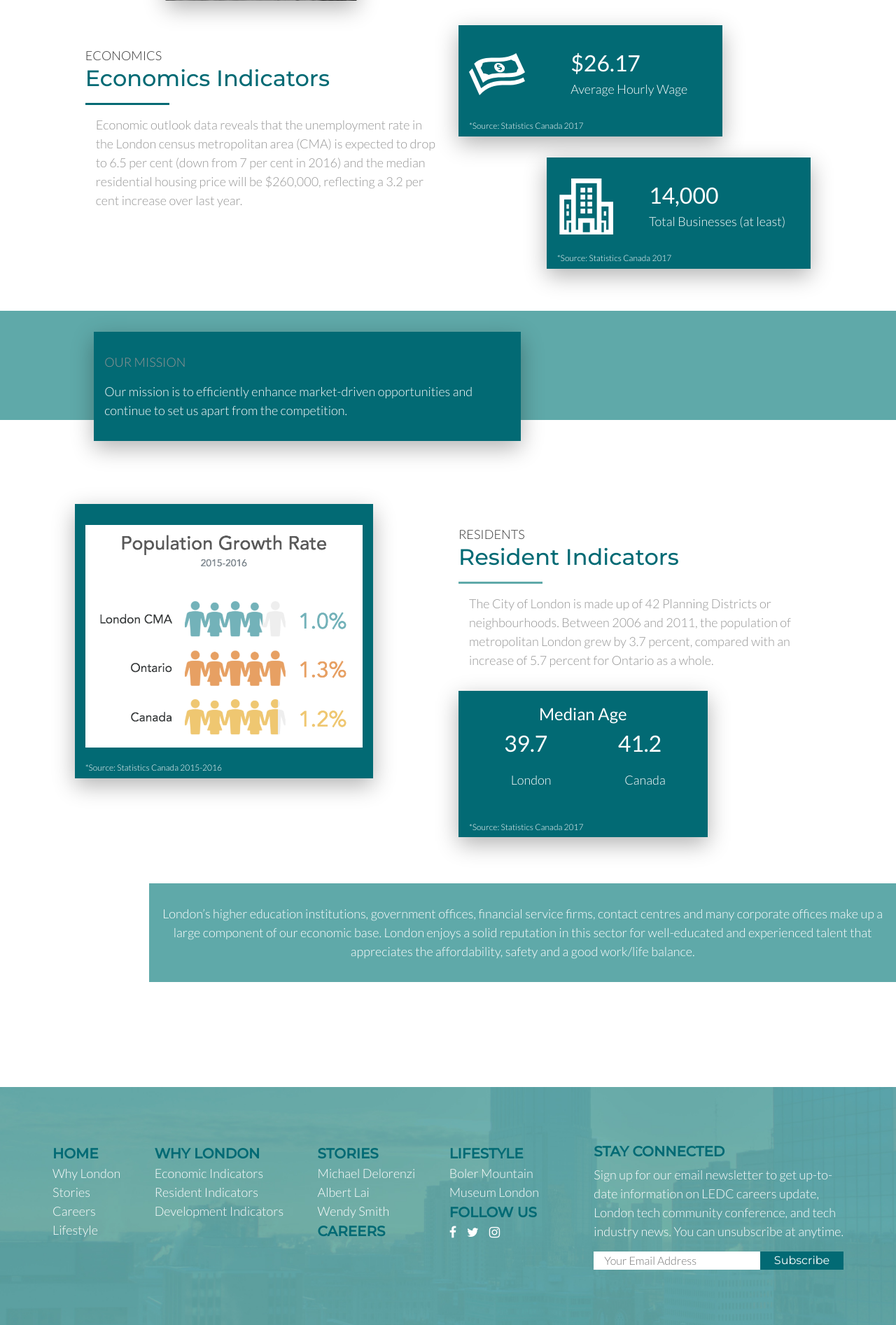
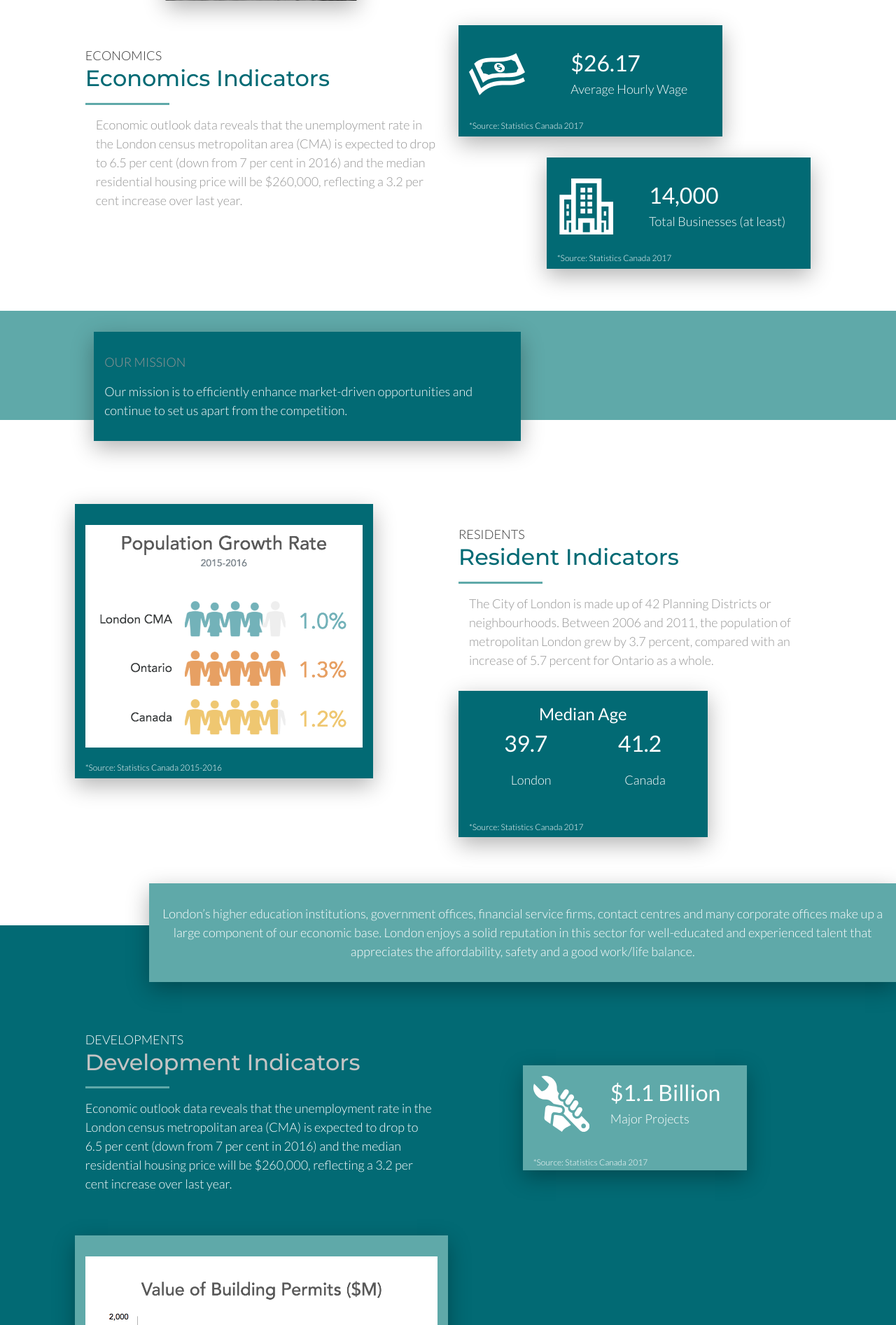
Before and after one commit to jaoueis/fwyllie_ledc, a PHP site: page /why-london.php in a window 1280 px wide. Shown: the part 1108-3001 px from the top of the page at 70% size. Run offline with PHP 8.4, Linux system fonts and the light colour scheme.

Commit message:
set up why london page

```diff
--- a/css/styles.css
+++ b/css/styles.css
@@ -587,8 +587,8 @@ body.no-scroll {
     position: absolute;
     z-index: 1;
     left: 0;
-    background: #026a74;
-    top: 34%;
+    background: #5fa9a9;
+    top: 31%;
     left: 0; }
     @media screen and (min-width: 62rem) {
       .economic-text-wrap .left-hr {
@@ -657,7 +657,7 @@ body.no-scroll {
 
 @media screen and (min-width: 62rem) {
   .resident-wrap {
-    padding: 0 15px 150px 15px; } }
+    padding: 0 15px 0 15px; } }
 
 .resident-text {
   padding: 30px 15px; }
@@ -736,5 +736,101 @@ body.no-scroll {
 .why-quote-wrap {
   background: #5fa9a9;
   padding: 30px 15px;
-  margin-top: 120px;
+  margin-top: 30px;
   text-align: center; }
+  @media screen and (min-width: 62rem) {
+    .why-quote-wrap {
+      padding: 0;
+      height: 60px;
+      margin-top: 120px; }
+      .why-quote-wrap .why-quote {
+        position: absolute;
+        z-index: 99;
+        padding: 30px 15px;
+        background: #5fa9a9;
+        box-shadow: 0 10px 30px rgba(0, 0, 0, 0.3); } }
+
+.development-wrap {
+  background: #026a74; }
+  @media screen and (min-width: 62rem) {
+    .development-wrap {
+      padding: 120px 15px 60px 15px; } }
+
+.dev-text {
+  padding: 30px 15px;
+  background: #026a74; }
+  .dev-text h2 {
+    margin-bottom: 30px; }
+  .dev-text .left-hr {
+    content: "";
+    width: 40px;
+    height: 3px;
+    position: absolute;
+    z-index: 1;
+    left: 0;
+    background: #5fa9a9;
+    top: 34%; }
+    @media screen and (min-width: 62rem) {
+      .dev-text .left-hr {
+        width: 120px; } }
+    @media screen and (min-width: 40rem) {
+      .dev-text .left-hr {
+        top: 46%; } }
+  @media screen and (min-width: 62rem) {
+    .dev-text h2 {
+      margin-bottom: 15px; }
+    .dev-text .left-hr {
+      position: static; }
+    .dev-text p {
+      margin-top: 15px; } }
+
+.major-pro-wrap {
+  background: #5fa9a9;
+  padding: 30px 15px 5px 15px;
+  box-shadow: 0 10px 30px rgba(0, 0, 0, 0.3);
+  margin-bottom: 30px; }
+  .major-pro-wrap .major-pro-pos {
+    display: flex; }
+    @media screen and (min-width: 62rem) {
+      .major-pro-wrap .major-pro-pos {
+        margin-bottom: 30px; } }
+  .major-pro-wrap img {
+    width: 100px;
+    flex-grow: 1;
+    margin-bottom: 15px; }
+    @media screen and (min-width: 62rem) {
+      .major-pro-wrap img {
+        width: 80px;
+        height: 80px;
+        margin-bottom: 0;
+        flex-grow: 0; } }
+  .major-pro-wrap .major-pro-desc {
+    flex-grow: 1;
+    margin-left: 15px;
+    padding-top: 30px; }
+    .major-pro-wrap .major-pro-desc span {
+      font-size: 2rem;
+      font-weight: 400; }
+    @media screen and (min-width: 62rem) {
+      .major-pro-wrap .major-pro-desc {
+        margin-left: 30px;
+        padding-top: 0; } }
+  .major-pro-wrap .span-title-white {
+    text-transform: none;
+    font-size: 0.75rem; }
+  @media screen and (min-width: 62rem) {
+    .major-pro-wrap {
+      padding: 15px 15px 5px 15px;
+      height: 150px;
+      margin-top: 80px; } }
+
+.building-permits-wrap {
+  background: #5fa9a9;
+  padding: 30px 15px;
+  box-shadow: 0 10px 30px rgba(0, 0, 0, 0.3);
+  margin-bottom: 30px; }
+  .building-permits-wrap img {
+    width: 100%; }
+  @media screen and (min-width: 62rem) {
+    .building-permits-wrap {
+      margin-top: 30px; } }
--- /dev/null
+++ b/sass/_why-development.scss
@@ -0,0 +1,92 @@
+.development-wrap {
+    background: $dark-blue;
+    @media screen and (min-width: 62rem) {
+        padding: 120px 15px 60px 15px;
+    }
+}
+
+.dev-text {
+    padding: 30px 15px;
+    background: $dark-blue;
+    h2 {
+        margin-bottom: 30px;
+    }
+    .left-hr {
+        @include left-hr;
+        background: $light-blue;
+        top: 34%;
+        @media screen and (min-width: 40rem) {
+            top: 46%;
+        }
+    }
+    @media screen and (min-width: 62rem) {
+        h2 {
+            margin-bottom: 15px;
+        }
+        .left-hr {
+            position: static;
+        }
+        p {
+            margin-top: 15px
+        }
+    }
+}
+
+.major-pro-wrap {
+    background: $light-blue;
+    padding: 30px 15px 5px 15px;
+    box-shadow: 0 10px 30px rgba(0, 0, 0, .3);
+    margin-bottom: 30px;
+    .major-pro-pos {
+        display: flex;
+        @media screen and (min-width: 62rem) {
+            margin-bottom: 30px;
+        }
+    }
+    img {
+        width: 100px;
+        flex-grow: 1;
+        margin-bottom: 15px;
+        @media screen and (min-width: 62rem) {
+            width: 80px;
+            height: 80px;
+            margin-bottom: 0;
+            flex-grow: 0;
+        }
+    }
+    .major-pro-desc {
+        flex-grow: 1;
+        margin-left: 15px;
+        padding-top: 30px;
+        span {
+            font-size: 2rem;
+            font-weight: 400;
+        }
+        @media screen and (min-width: 62rem) {
+            margin-left: 30px;
+            padding-top: 0;
+        }
+    }
+    .span-title-white {
+        text-transform: none;
+        font-size: 0.75rem;
+    }
+    @media screen and (min-width: 62rem) {
+        padding: 15px 15px 5px 15px;
+        height: 150px;
+        margin-top: 80px;
+    }
+}
+
+.building-permits-wrap {
+    background: $light-blue;
+    padding: 30px 15px;
+    box-shadow: 0 10px 30px rgba(0, 0, 0, .3);
+    margin-bottom: 30px;
+    img {
+        width: 100%;
+    }
+    @media screen and (min-width: 62rem) {
+        margin-top: 30px;
+    }
+}
--- a/sass/_why-economics.scss
+++ b/sass/_why-economics.scss
@@ -14,8 +14,8 @@
     }
     .left-hr {
         @include left-hr;
-        background: $dark-blue;
-        top: 34%;
+        background: $light-blue;
+        top: 31%;
         left: 0;
         @media screen and (min-width: 40rem) {
             top: 46%;
--- a/sass/_why-resident.scss
+++ b/sass/_why-resident.scss
@@ -1,6 +1,6 @@
 .resident-wrap {
     @media screen and (min-width: 62rem) {
-        padding: 0 15px 150px 15px;
+        padding: 0 15px 0 15px;
     }
 }
 
@@ -88,6 +88,18 @@
 .why-quote-wrap {
     background: $light-blue;
     padding: 30px 15px;
-    margin-top: 120px;
+    margin-top: 30px;
     text-align: center;
+    @media screen and (min-width: 62rem) {
+        padding: 0;
+        height: 60px;
+        margin-top: 120px;
+        .why-quote {
+            position: absolute;
+            z-index: 99;
+            padding: 30px 15px;
+            background: $light-blue;
+            box-shadow: 0 10px 30px rgba(0, 0, 0, .3);
+        }
+    }
 }
--- a/sass/styles.scss
+++ b/sass/styles.scss
@@ -9,3 +9,4 @@
 @import "why-banner";
 @import "why-economics";
 @import "why-resident";
+@import "why-development";
--- /dev/null
+++ b/sections/why-development.html
@@ -0,0 +1,27 @@
+<div class="container-fluid development-wrap">
+    <section class="row">
+        <div class="col-12 col-lg-5 offset-lg-1 dev-text">
+            <span class="span-title-white">developments</span>
+            <h2 class="h2-grey-light">Development Indicators</h2>
+            <div class="left-hr"></div>
+            <p class="p-white">Economic outlook data reveals that the unemployment rate in the London census metropolitan area (CMA) is expected to drop to 6.5 per cent (down from 7 per cent in 2016) and the median residential housing price will be $260,000, reflecting a 3.2 per cent increase over last year.</p>
+        </div>
+        <div class="col-12 col-lg-3 offset-lg-1 major-pro-wrap">
+            <div class="major-pro">
+                <div class="major-pro-pos">
+                    <img src="../images/tools.svg" alt="Tools">
+                    <div class="major-pro-desc">
+                        <span class="span-title-white">$1.1 Billion</span>
+                        <p class="p-white">Major Projects</p>
+                    </div>
+                </div>
+                <span class="span-title-white">*Source: Statistics Canada 2017</span>
+            </div>
+        </div>
+        <div class="col-12 col-lg-5 offset-lg-1 building-permits-wrap">
+            <div class="building-permits">
+                <img src="../images/value_of_building_permits.png" alt="Value of Building Permits">
+            </div>
+        </div>
+    </section>
+</div>
--- a/why-london.php
+++ b/why-london.php
@@ -4,5 +4,6 @@ include('sections/header.html');
 include('sections/why-banner.html');
 include('sections/why-economic.html');
 include('sections/why-resident.html');
+include('sections/why-development.html');
 
 include('sections/footer.html');
```
